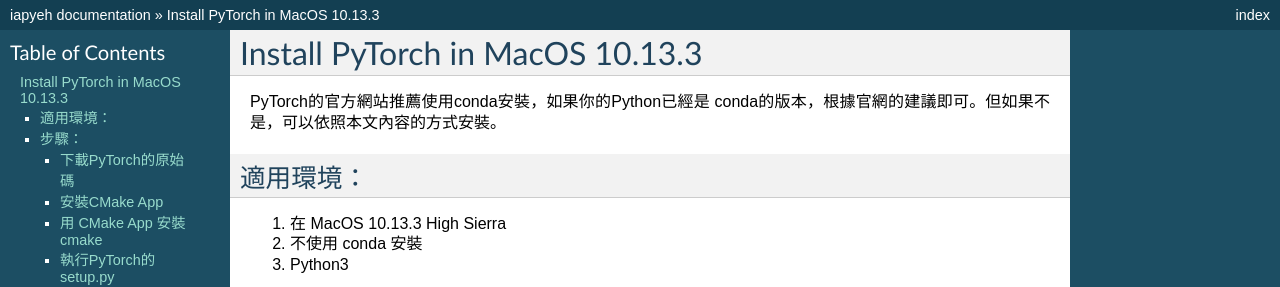
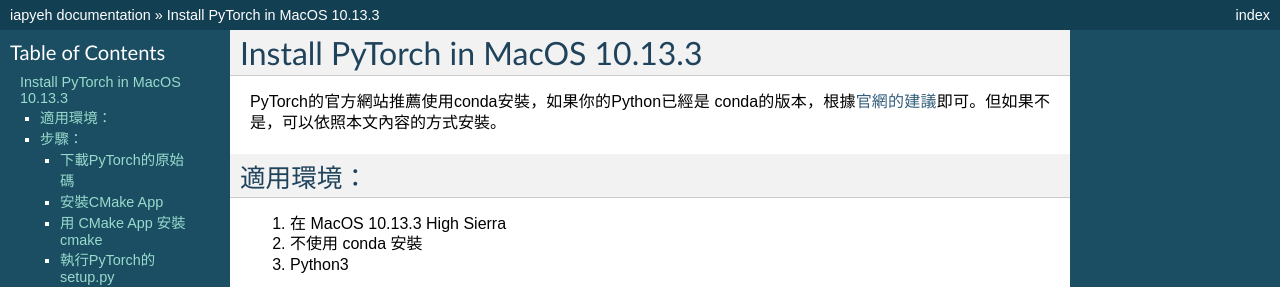
Before and after one commit to iapyeh/iapyeh, a Sphinx documentation site: the page built from docs/blogs/technical/Innstall_PyTorch_MacOS.rst, in a window 1280 px wide. Shown: the top 287 px of the page. Built offline with Sphinx 7.4.7, drawn with Linux system fonts in a browser that asks for light colours; some of the changed lines change nothing that is shown.

Commit message:
Google Docs reST Editor@2018-4-9 18:38:53

```diff
--- a/docs/blogs/technical/Innstall_PyTorch_MacOS.rst
+++ b/docs/blogs/technical/Innstall_PyTorch_MacOS.rst
@@ -4,7 +4,7 @@
 Install PyTorch in MacOS 10.13.3
 ################################
 
-PyTorch的官方網站推薦使用conda安裝，如果你的Python已經是 conda的版本，根據官網的建議即可。但如果不是，可以依照本文內容的方式安裝。
+PyTorch的官方網站推薦使用conda安裝，如果你的Python已經是 conda的版本，根據\ |LINK1|\ 即可。但如果不是，可以依照本文內容的方式安裝。
 
 .. _h572187820253c7294643631303029:
 
@@ -49,7 +49,7 @@
 下載PyTorch的原始碼
 ===================
 
-開啟一個終端機後，執行指令：(\ |LINK1|\ ）
+開啟一個終端機後，執行指令：(\ |LINK2|\ ）
 
 .. code::
 
@@ -61,7 +61,7 @@
 安裝CMake App
 =============
 
-#. 到\ |LINK2|\ 下載 Mac OS X 10.7 or later的版本 （目前是 \ |LINK3|\ )
+#. 到\ |LINK3|\ 下載 Mac OS X 10.7 or later的版本 （目前是 \ |LINK4|\ )
 
 #. 執行下載後的dmb，會有以下的畫面
 
@@ -74,7 +74,7 @@
 用 CMake App 安裝 cmake
 =======================
 
-指令：（\ |LINK4|\ ）
+指令：（\ |LINK5|\ ）
 
 .. code::
 
@@ -122,17 +122,21 @@
 
 .. |LINK1| raw:: html
 
-    <a href="https://github.com/pytorch/pytorch" target="_blank">參考來源</a>
+    <a href="http://pytorch.org/" target="_blank">官網的建議</a>
 
 .. |LINK2| raw:: html
 
-    <a href="https://cmake.org/download/" target="_blank">官網</a>
+    <a href="https://github.com/pytorch/pytorch" target="_blank">參考來源</a>
 
 .. |LINK3| raw:: html
 
+    <a href="https://cmake.org/download/" target="_blank">官網</a>
+
+.. |LINK4| raw:: html
+
     <a href="https://cmake.org/files/v3.11/cmake-3.11.0-Darwin-x86_64.dmg" target="_blank">cmake-3.11.0-Darwin-x86_64.dmg</a>
 
-.. |LINK4| raw:: html
+.. |LINK5| raw:: html
 
     <a href="https://blog.csdn.net/baiyu9821179/article/details/54632135" target="_blank">參考來源</a>
 
```
